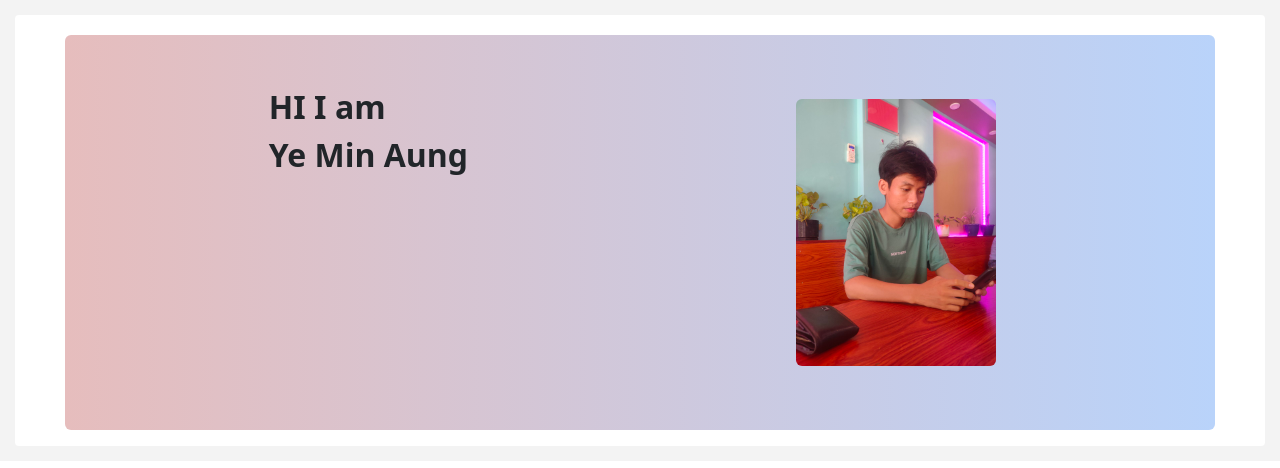
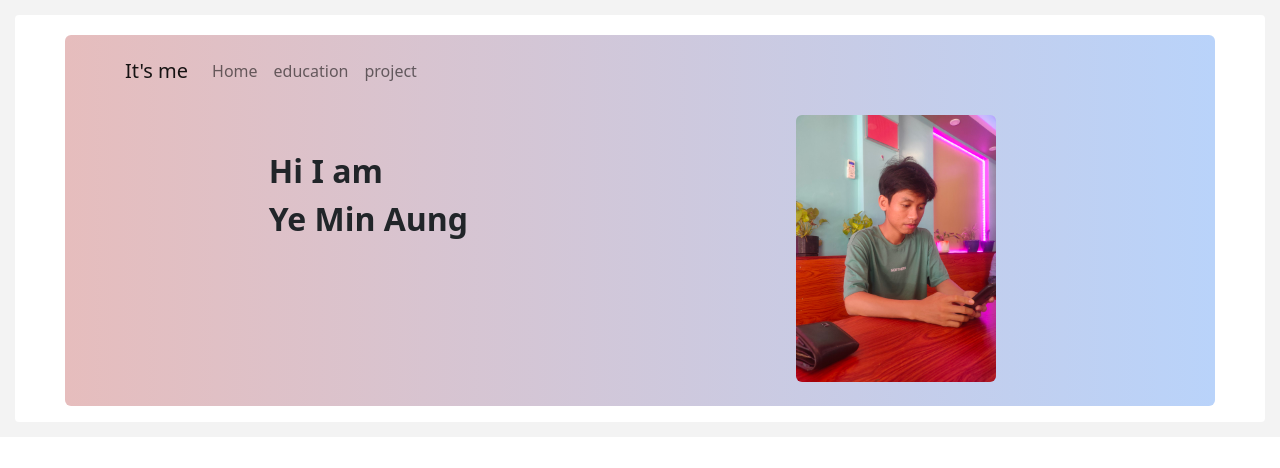
Before and after one commit to ye-min-aung/myweb, a plain HTML site: page index.html in a window 1280 px wide. Drawn offline with Linux system fonts and the light colour scheme.

Commit message:
add navbar in pofile content

```diff
--- a/index.html
+++ b/index.html
@@ -11,13 +11,33 @@
 <body>
 
     <div class="cover">
+    <div class="content pb-3">
+        <div id="profile" class="row px-5 py-2">
+        <nav class="navbar navbar-expand-lg bg-body-tertiary"><!--nav start-->
+            <div class="container-fluid">
+              <a class="navbar-brand" href="#">It's me</a>
+              <button class="navbar-toggler" type="button" data-bs-toggle="collapse" data-bs-target="#navbarNav" aria-controls="navbarNav" aria-expanded="false" aria-label="Toggle navigation">
+                <span class="navbar-toggler-icon"></span>
+              </button>
+              <div class="collapse navbar-collapse" id="navbarNav">
+                <ul class="navbar-nav">
+                  <li class="nav-item">
+                    <a class="nav-link" aria-current="page" href="#">Home</a>
+                  </li>
+                  <li class="nav-item">
+                    <a class="nav-link" href="#">education</a>
+                  </li>
+                  <li class="nav-item">
+                    <a class="nav-link" href="#">project</a>
+                  </li>
+                </ul>
+              </div>
+            </div>
+          </nav> <!--nav end-->
 
-    <div class="content pb-3">
-
-        <div id="profile" class="row p-5">
-            <div class="col d-flex justify-content-center">
+            <div class="col d-flex justify-content-center pt-5">
                 <p class="fs-2" id="text">
-                    HI I am <br> Ye Min Aung
+                    Hi I am <br> Ye Min Aung
                 </p>
             </div>
             <div class="col d-flex justify-content-center m-3">
@@ -25,7 +45,6 @@
             </div>
         </div>
     </div><!--main content-->
-
     </div><!-- outer of content -->
 
 </body>
```
